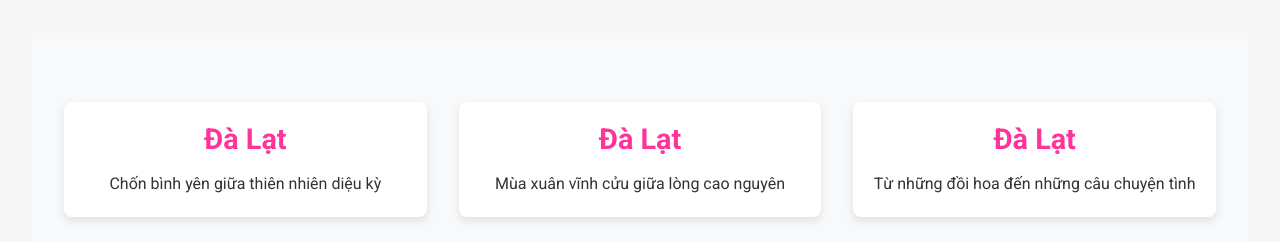
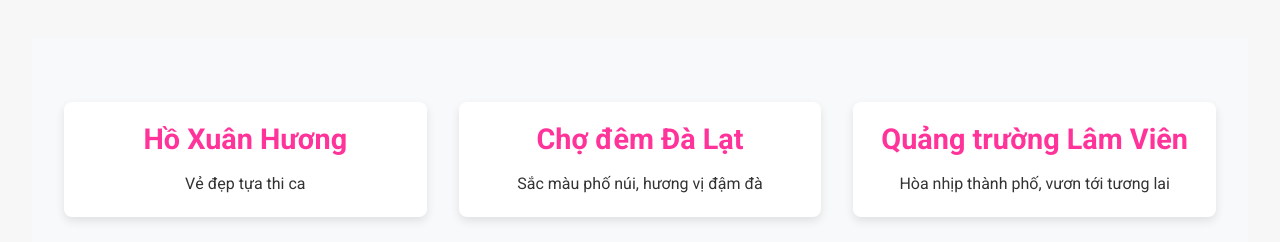
Before and after one commit to ph-tz/Ph-m-Th-Tr-Giang, a plain HTML site: page index.html in a window 1280 px wide. Shown: the part 558-800 px from the top of the page. Drawn offline with nearby package versions, Linux system fonts and the light colour scheme.

Commit message:
Add files via upload

```diff
--- a/index.html
+++ b/index.html
@@ -226,16 +226,16 @@
         <div class="slogan">
             <div class="row">
                 <div class="block_3">
-                    <h2>Đà Lạt</h2>
-                    <p>Chốn bình yên giữa thiên nhiên diệu kỳ</p>
+                    <h2>Hồ Xuân Hương</h2>
+                    <p>Vẻ đẹp tựa thi ca</p>
                 </div>
                 <div class="block_3">
-                    <h2>Đà Lạt</h2>
-                    <p>Mùa xuân vĩnh cửu giữa lòng cao nguyên</p>
+                    <h2>Chợ đêm Đà Lạt</h2>
+                    <p> Sắc màu phố núi, hương vị đậm đà</p>
                 </div>
                 <div class="block_3">
-                    <h2>Đà Lạt</h2>
-                    <p>Từ những đồi hoa đến những câu chuyện tình</p>
+                    <h2>Quảng trường Lâm Viên</h2>
+                    <p>Hòa nhịp thành phố, vươn tới tương lai</p>
                 </div>
             </div>
         </div>
```
